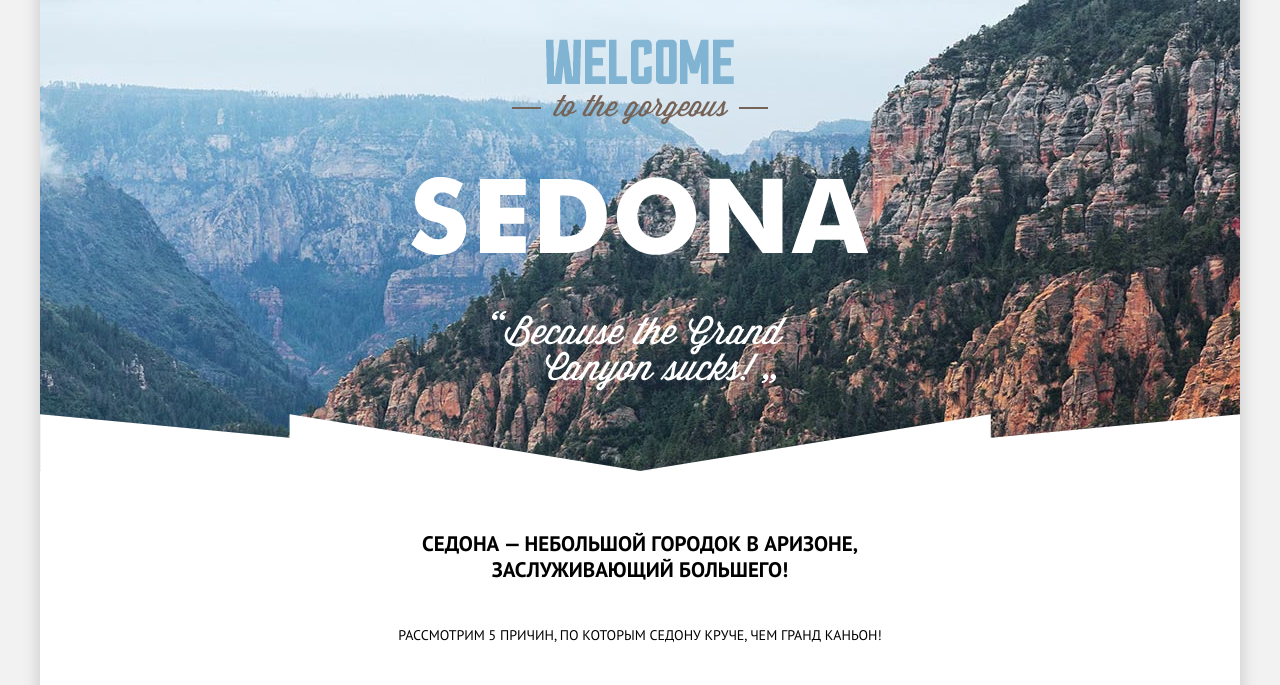
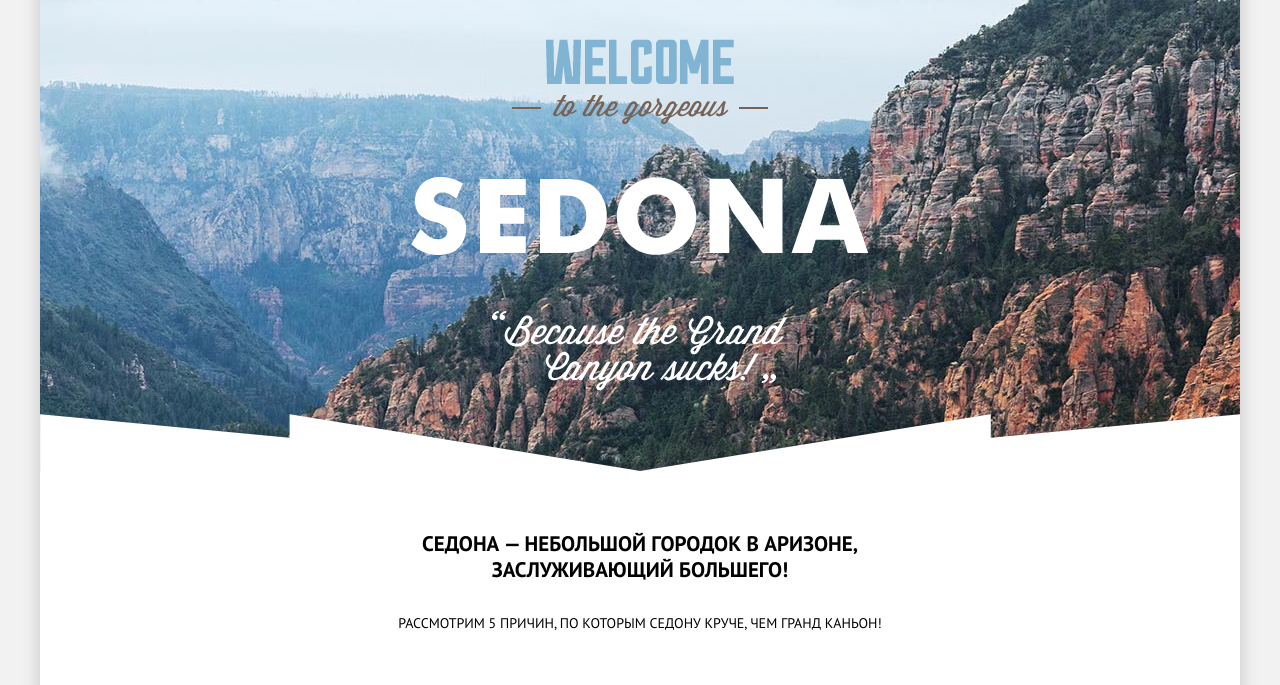
Before and after one commit to kritua/147579-sedona, a plain HTML site: page index.html in a window 1280 px wide. Shown: the part 92-777 px from the top of the page. Drawn offline with Linux system fonts and the light colour scheme; files whose address does not match are found by name.

Commit message:
Update fixed 1200

```diff
--- a/css/style.css
+++ b/css/style.css
@@ -128,8 +128,7 @@ button:enabled {
 
 /* Основной контейнер */
 .main-container {
-	min-width: 768px;
-	max-width: 1200px;
+	width: 1200px;
 	margin: 0 auto;
 	box-shadow: 0 0 15px 2px #cccccc;
 	background-color: #ffffff;
@@ -237,14 +236,14 @@ button:enabled {
 	font-weight: 700;
 	font-size: 21px;
 	padding-top: 60px;
-	padding-bottom: 27px;
+	padding-bottom: 15px;
 	margin: 0;
 }
 
 .content-header.h2 {
 	font-weight: 400;
 	font-size: 14px;
-	padding-bottom: 50px;
+	padding-bottom: 40px;
 }
 
 /* Конец. Сontent-section */
@@ -274,6 +273,7 @@ button:enabled {
 	box-sizing: border-box;
 	width: 33.33%;
 	font-size: 14px;
+
 }
 
 .text-wrapper {
```
